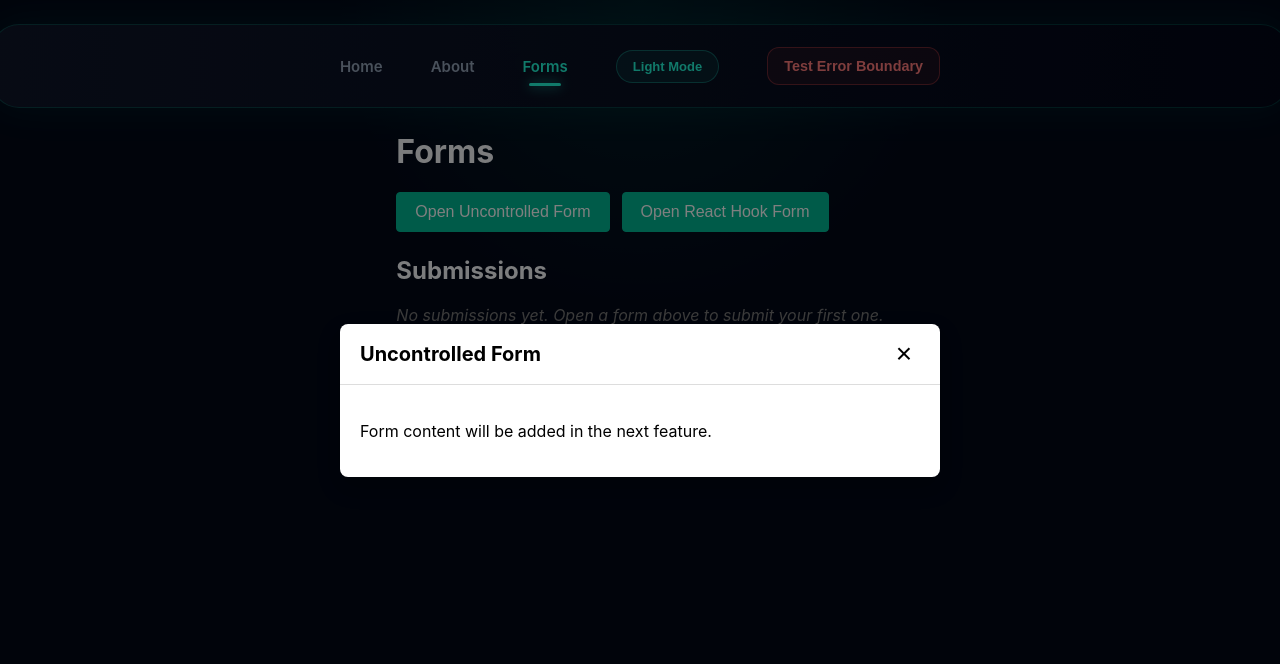
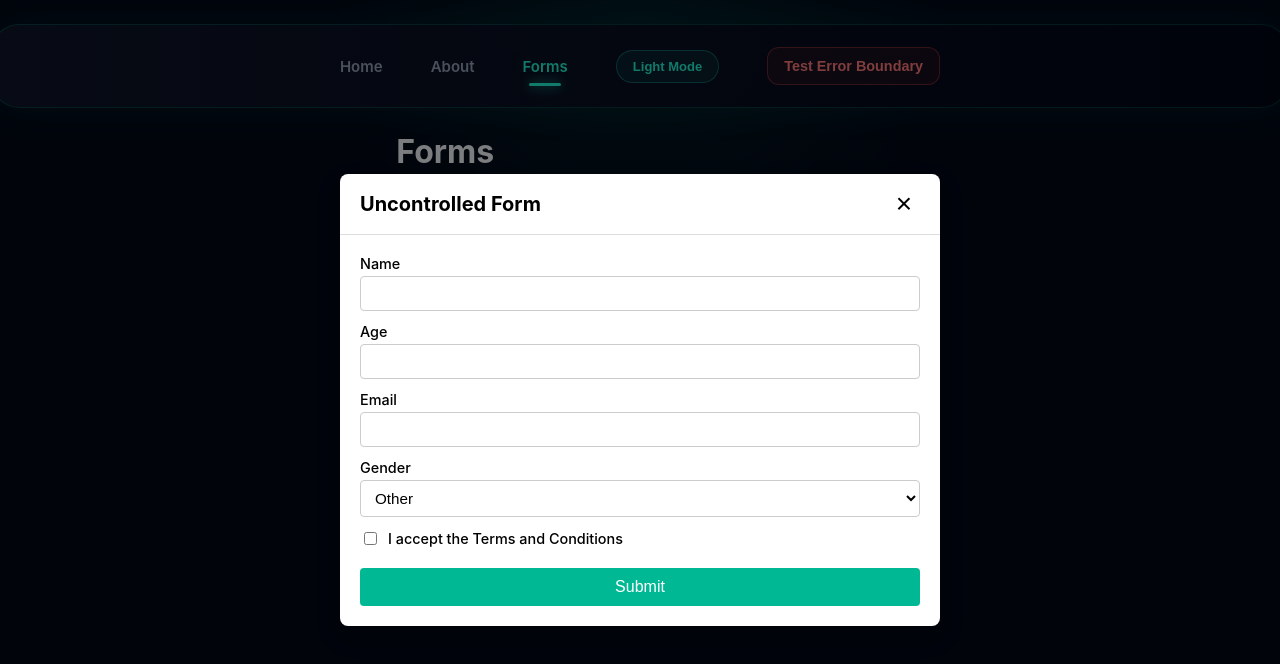
Before and after one commit to Alkatraz911/rs-react-2026, a React (Vite) app: page /forms in a window 1280 px wide. Both pictures are taken after a click on the button "Open Uncontrolled Form". Shown: the top 664 px of the page. Built offline with nearby package versions, Linux system fonts and the light colour scheme.

Commit message:
feat: add basic form fields for uncontrolled and react-hook-form

```diff
--- /dev/null
+++ b/src/components/HookForm/HookForm.tsx
@@ -0,0 +1,114 @@
+import { useForm } from 'react-hook-form';
+import type {
+  SubmissionData,
+  Gender,
+} from '../../store/formsSlice';
+
+interface FormFields {
+  name: string;
+  age: number;
+  email: string;
+  gender: Gender;
+  acceptedTerms: boolean;
+}
+
+interface Props {
+  onSubmit: (data: SubmissionData) => void;
+}
+
+function HookForm({ onSubmit }: Props) {
+  const {
+    register,
+    handleSubmit,
+    reset,
+  } = useForm<FormFields>({
+    defaultValues: {
+      name: '',
+      age: 0,
+      email: '',
+      gender: 'other',
+      acceptedTerms: false,
+    },
+  });
+
+  const submit = (fields: FormFields) => {
+    const data: SubmissionData = {
+      name: fields.name,
+      age: Number(fields.age),
+      email: fields.email,
+      gender: fields.gender,
+      acceptedTerms: fields.acceptedTerms,
+      password: '',
+      country: '',
+      image: '',
+    };
+
+    onSubmit(data);
+    reset();
+  };
+
+  return (
+    <form
+      className="rs-form"
+      onSubmit={handleSubmit(submit)}
+      noValidate
+      aria-label="React Hook Form"
+    >
+      <div className="rs-form__row">
+        <label htmlFor="rhf-name">Name</label>
+        <input
+          id="rhf-name"
+          type="text"
+          autoComplete="name"
+          {...register('name')}
+        />
+      </div>
+
+      <div className="rs-form__row">
+        <label htmlFor="rhf-age">Age</label>
+        <input
+          id="rhf-age"
+          type="number"
+          min={0}
+          {...register('age', { valueAsNumber: true })}
+        />
+      </div>
+
+      <div className="rs-form__row">
+        <label htmlFor="rhf-email">Email</label>
+        <input
+          id="rhf-email"
+          type="email"
+          autoComplete="email"
+          {...register('email')}
+        />
+      </div>
+
+      <div className="rs-form__row">
+        <label htmlFor="rhf-gender">Gender</label>
+        <select id="rhf-gender" {...register('gender')}>
+          <option value="male">Male</option>
+          <option value="female">Female</option>
+          <option value="other">Other</option>
+        </select>
+      </div>
+
+      <div className="rs-form__row rs-form__row--inline">
+        <input
+          id="rhf-terms"
+          type="checkbox"
+          {...register('acceptedTerms')}
+        />
+        <label htmlFor="rhf-terms">
+          I accept the Terms and Conditions
+        </label>
+      </div>
+
+      <button type="submit" className="rs-form__submit">
+        Submit
+      </button>
+    </form>
+  );
+}
+
+export default HookForm;
--- /dev/null
+++ b/src/components/UncontrolledForm/UncontrolledForm.tsx
@@ -0,0 +1,112 @@
+import { useRef } from 'react';
+import type { FormEvent } from 'react';
+import type {
+  SubmissionData,
+  Gender,
+} from '../../store/formsSlice';
+
+interface Props {
+  onSubmit: (data: SubmissionData) => void;
+}
+
+function UncontrolledForm({ onSubmit }: Props) {
+  const formRef = useRef<HTMLFormElement>(null);
+  const nameRef = useRef<HTMLInputElement>(null);
+  const ageRef = useRef<HTMLInputElement>(null);
+  const emailRef = useRef<HTMLInputElement>(null);
+  const genderRef = useRef<HTMLSelectElement>(null);
+  const termsRef = useRef<HTMLInputElement>(null);
+
+  const handleSubmit = (event: FormEvent<HTMLFormElement>) => {
+    event.preventDefault();
+
+    const data: SubmissionData = {
+      name: nameRef.current?.value ?? '',
+      age: Number(ageRef.current?.value ?? 0),
+      email: emailRef.current?.value ?? '',
+      gender: (genderRef.current?.value as Gender) ?? 'other',
+      acceptedTerms: termsRef.current?.checked ?? false,
+      password: '',
+      country: '',
+      image: '',
+    };
+
+    onSubmit(data);
+    formRef.current?.reset();
+  };
+
+  return (
+    <form
+      ref={formRef}
+      className="rs-form"
+      onSubmit={handleSubmit}
+      noValidate
+      aria-label="Uncontrolled form"
+    >
+      <div className="rs-form__row">
+        <label htmlFor="uc-name">Name</label>
+        <input
+          id="uc-name"
+          name="name"
+          type="text"
+          ref={nameRef}
+          autoComplete="name"
+        />
+      </div>
+
+      <div className="rs-form__row">
+        <label htmlFor="uc-age">Age</label>
+        <input
+          id="uc-age"
+          name="age"
+          type="number"
+          ref={ageRef}
+          min={0}
+        />
+      </div>
+
+      <div className="rs-form__row">
+        <label htmlFor="uc-email">Email</label>
+        <input
+          id="uc-email"
+          name="email"
+          type="email"
+          ref={emailRef}
+          autoComplete="email"
+        />
+      </div>
+
+      <div className="rs-form__row">
+        <label htmlFor="uc-gender">Gender</label>
+        <select
+          id="uc-gender"
+          name="gender"
+          ref={genderRef}
+          defaultValue="other"
+        >
+          <option value="male">Male</option>
+          <option value="female">Female</option>
+          <option value="other">Other</option>
+        </select>
+      </div>
+
+      <div className="rs-form__row rs-form__row--inline">
+        <input
+          id="uc-terms"
+          name="acceptedTerms"
+          type="checkbox"
+          ref={termsRef}
+        />
+        <label htmlFor="uc-terms">
+          I accept the Terms and Conditions
+        </label>
+      </div>
+
+      <button type="submit" className="rs-form__submit">
+        Submit
+      </button>
+    </form>
+  );
+}
+
+export default UncontrolledForm;
--- a/src/pages/FormsPage/FormsPage.tsx
+++ b/src/pages/FormsPage/FormsPage.tsx
@@ -1,14 +1,20 @@
 import { useState } from 'react';
 import Modal from '../../components/Modal/Modal';
 import SubmissionCard from '../../components/SubmissionCard/SubmissionCard';
-import { useAppSelector } from '../../store/hooks';
-
-type FormVariant = 'uncontrolled' | 'hookForm';
+import UncontrolledForm from '../../components/UncontrolledForm/UncontrolledForm';
+import HookForm from '../../components/HookForm/HookForm';
+import { useAppDispatch, useAppSelector } from '../../store/hooks';
+import {
+  addSubmission,
+  type FormSource,
+  type SubmissionData,
+} from '../../store/formsSlice';
 
 function FormsPage() {
   const [openVariant, setOpenVariant] =
-    useState<FormVariant | null>(null);
+    useState<FormSource | null>(null);
 
+  const dispatch = useAppDispatch();
   const submissions = useAppSelector(
     (state) => state.forms.submissions
   );
@@ -17,6 +23,12 @@ function FormsPage() {
   );
 
   const handleClose = () => setOpenVariant(null);
+
+  const handleSubmit =
+    (source: FormSource) => (data: SubmissionData) => {
+      dispatch(addSubmission({ data, source }));
+      setOpenVariant(null);
+    };
 
   const modalTitle =
     openVariant === 'uncontrolled'
@@ -74,7 +86,12 @@ function FormsPage() {
         onClose={handleClose}
         title={modalTitle}
       >
-        <p>Form content will be added in the next feature.</p>
+        {openVariant === 'uncontrolled' && (
+          <UncontrolledForm onSubmit={handleSubmit('uncontrolled')} />
+        )}
+        {openVariant === 'hookForm' && (
+          <HookForm onSubmit={handleSubmit('hookForm')} />
+        )}
       </Modal>
     </main>
   );
--- a/src/styles/forms.css
+++ b/src/styles/forms.css
@@ -104,3 +104,58 @@
   margin: 0;
   word-break: break-word;
 }
+
+.rs-form {
+  display: flex;
+  flex-direction: column;
+  gap: 12px;
+}
+
+.rs-form__row {
+  display: flex;
+  flex-direction: column;
+  gap: 4px;
+}
+
+.rs-form__row--inline {
+  flex-direction: row;
+  align-items: center;
+  gap: 8px;
+}
+
+.rs-form__row label {
+  font-size: 0.9rem;
+  font-weight: 500;
+}
+
+.rs-form__row input,
+.rs-form__row select {
+  padding: 8px 10px;
+  font-size: 0.95rem;
+  border: 1px solid var(--border-color, #ccc);
+  border-radius: 4px;
+  background: var(--bg-primary, #fff);
+  color: inherit;
+}
+
+.rs-form__row input:focus-visible,
+.rs-form__row select:focus-visible {
+  outline: 2px solid #00b894;
+  outline-offset: 1px;
+}
+
+.rs-form__submit {
+  margin-top: 8px;
+  padding: 10px 14px;
+  background: #00b894;
+  color: #fff;
+  border: none;
+  border-radius: 4px;
+  cursor: pointer;
+  font-size: 1rem;
+}
+
+.rs-form__submit:disabled {
+  opacity: 0.55;
+  cursor: not-allowed;
+}
```
